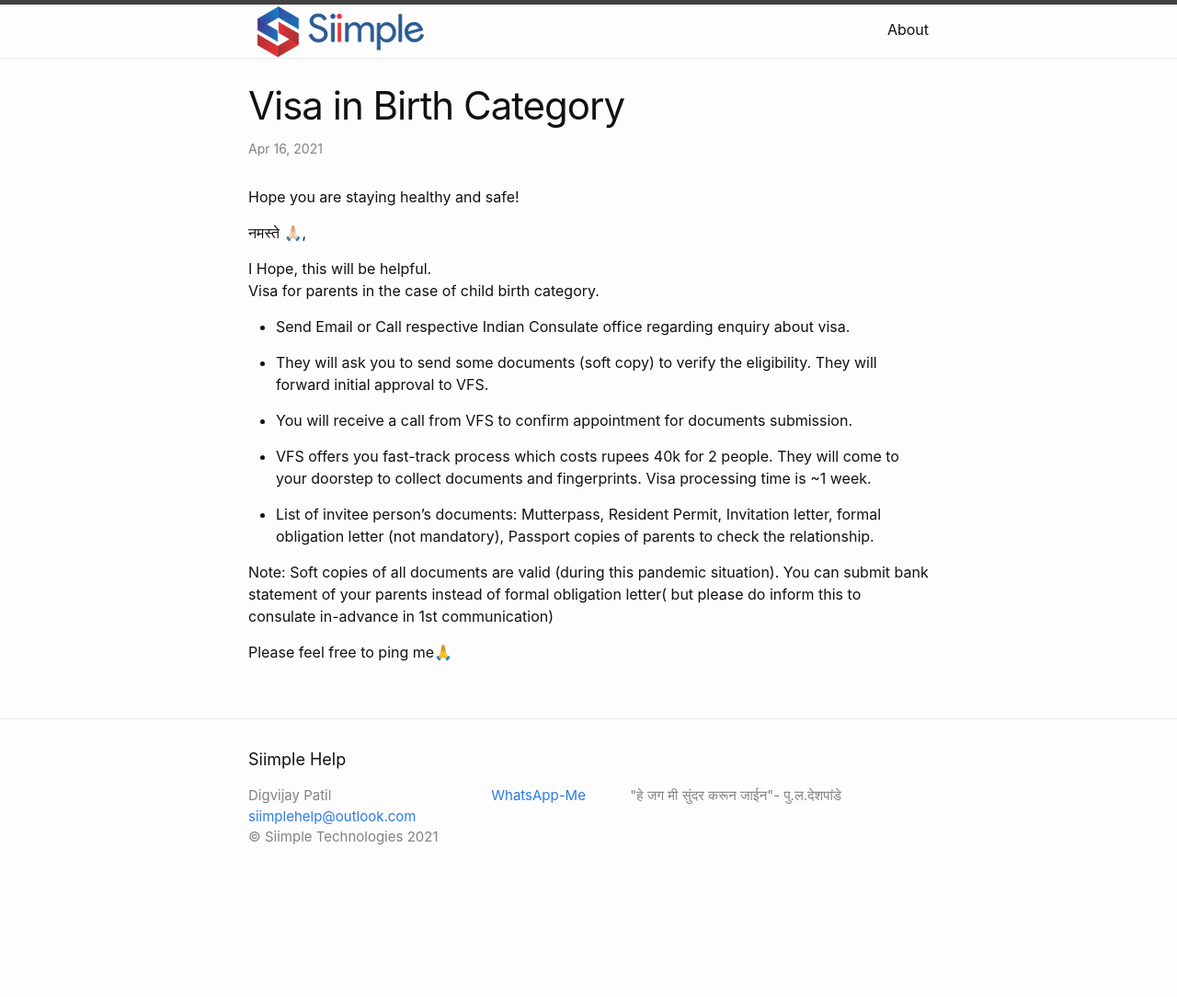
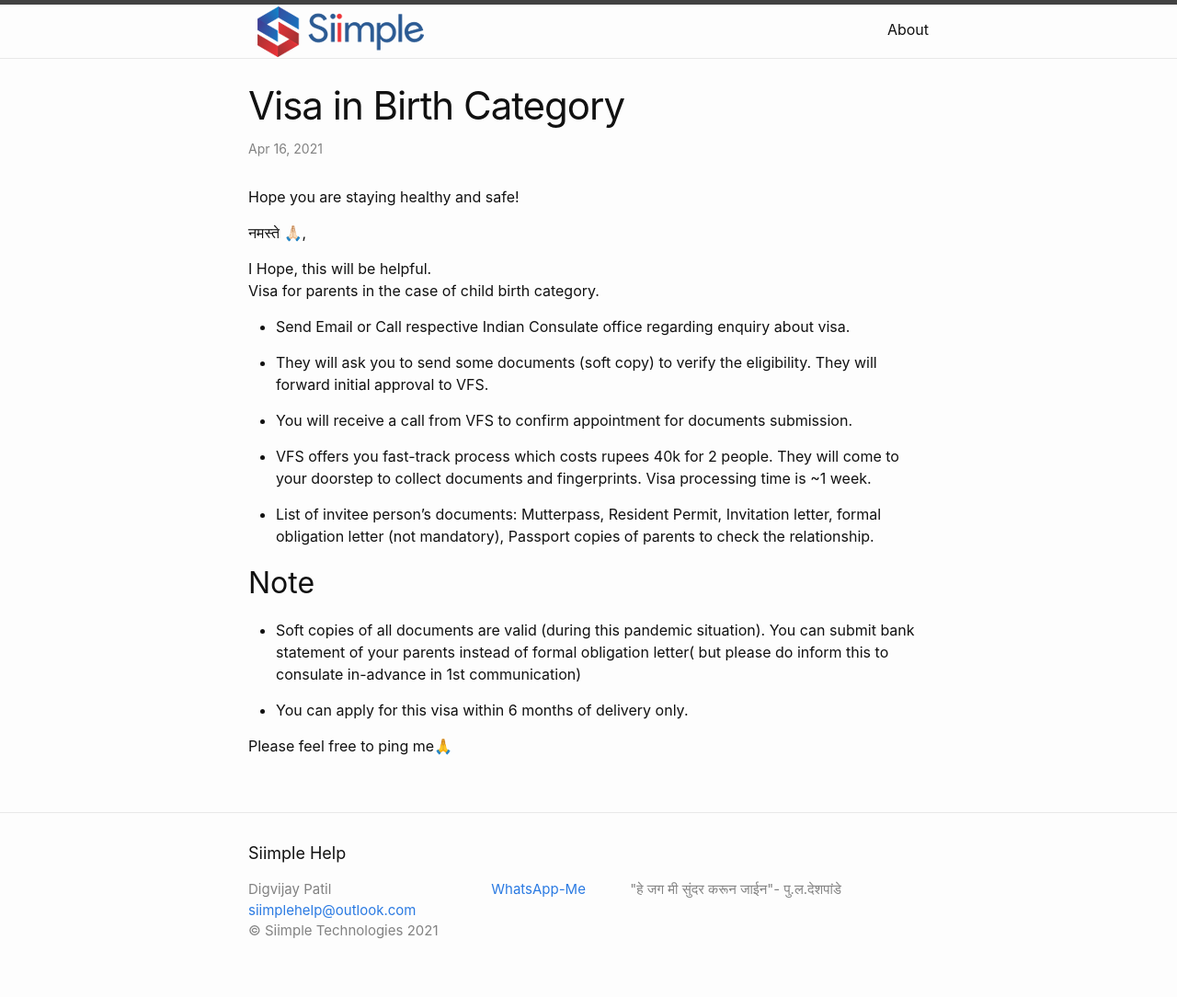
Before and after one commit to siimplehelp/liveingermany, a Jekyll site: the page built from _posts/2021-04-10-child-birth-visa.md, in a window 1280 px wide. Shown: the whole page at 92% size. Built offline with Jekyll 4.4.1, drawn with Linux system fonts in a browser that asks for light colours; before the commit the page ends 982 px from its top, so only the background shows below that.

Commit message:
added info

```diff
--- a/_posts/2021-04-10-child-birth-visa.md
+++ b/_posts/2021-04-10-child-birth-visa.md
@@ -21,6 +21,9 @@ Visa for parents in the case of child birth category.
 
 * List of invitee person’s documents: Mutterpass, Resident Permit, Invitation letter, formal obligation letter (not mandatory), Passport copies of parents to check the relationship.
 
-Note: Soft copies of all documents are valid (during this pandemic situation). You can submit bank statement of your parents instead of formal obligation letter( but please do inform this to consulate in-advance in 1st communication)
+## Note
+* Soft copies of all documents are valid (during this pandemic situation). You can submit bank statement of your parents instead of formal obligation letter( but please do inform this to consulate in-advance in 1st communication)
+
+* You can apply for this visa within 6 months of delivery only.
 
 Please feel free to ping me🙏
```
